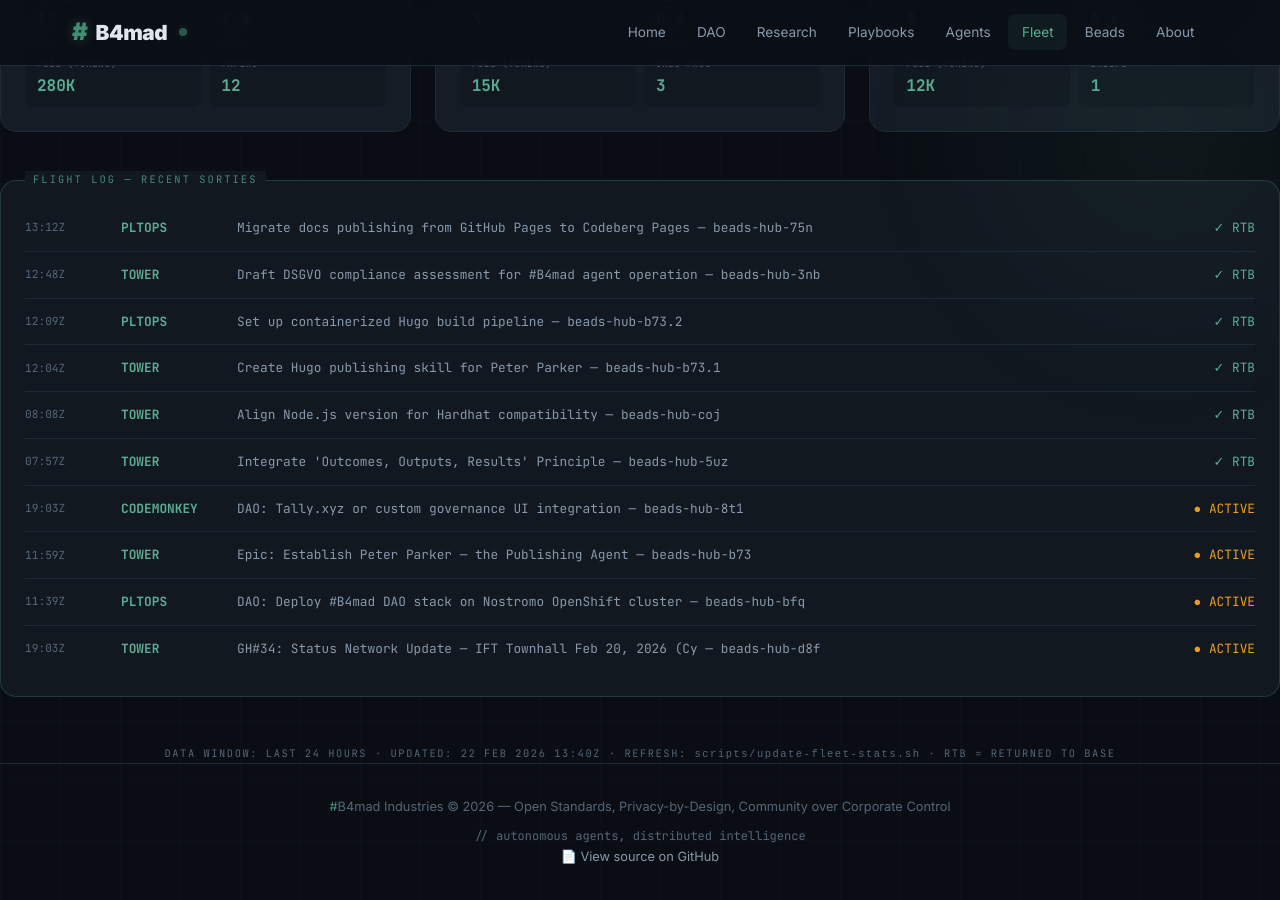
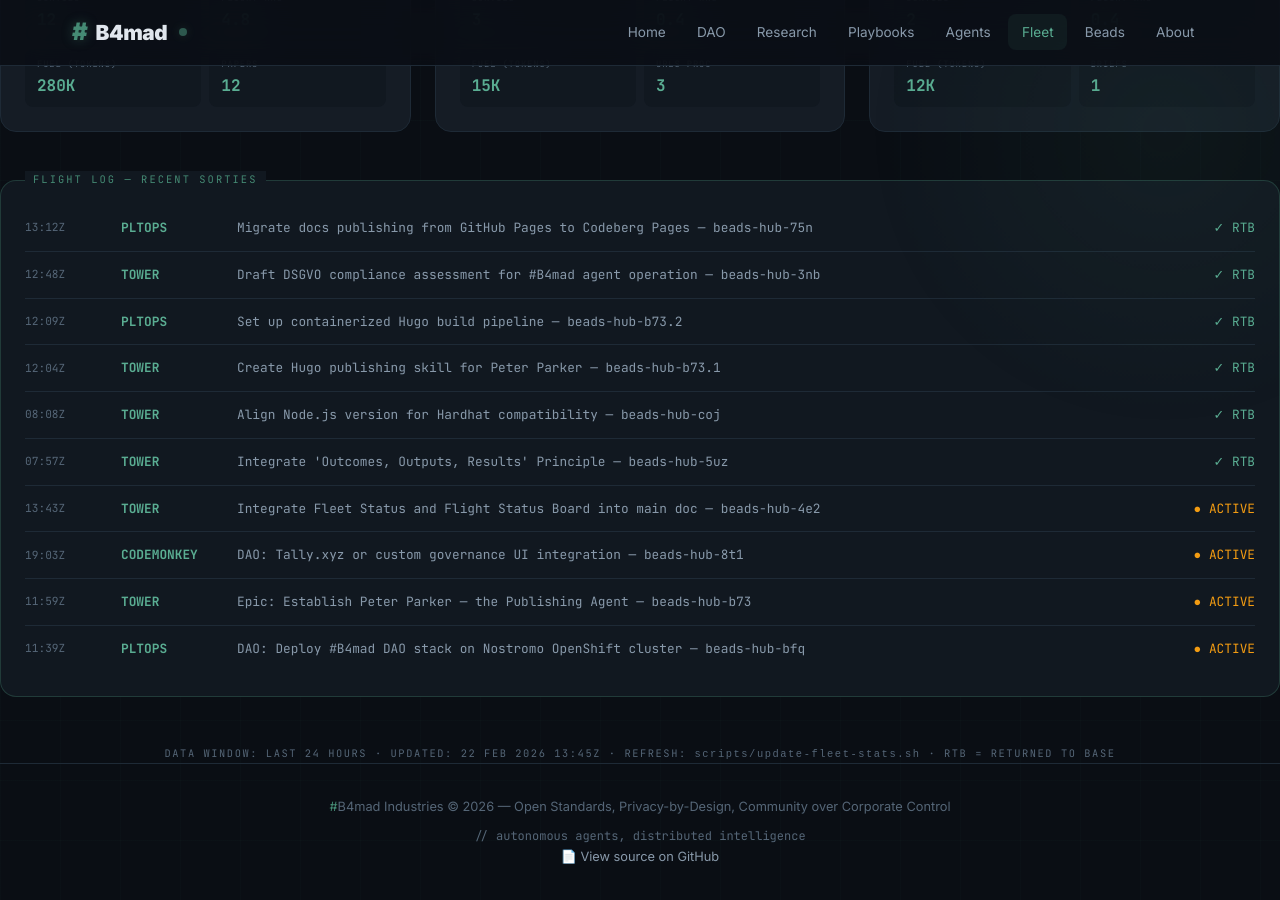
Before and after one commit to brenner-axiom/docs, a Jekyll site: the page built from fleet/index.html, in a window 1280 px wide and 900 px high, scrolled down 847 px. Built offline with Jekyll 4.4.1, drawn with Linux system fonts in a browser that asks for light colours.

Commit message:
fleet: auto-update dashboard stats 2026-02-22T13:45Z

```diff
--- a/fleet/index.html
+++ b/fleet/index.html
@@ -545,6 +545,12 @@ description: "#B4mad Agent Fleet metrics dashboard with aviation theme"
     <span class="log-status"><span class="complete">✓ RTB</span></span>
   </div>
   <div class="log-entry">
+    <span class="log-time">13:43Z</span>
+    <span class="log-callsign">TOWER</span>
+    <span class="log-mission">Integrate Fleet Status and Flight Status Board into main doc — beads-hub-4e2</span>
+    <span class="log-status"><span class="active">● ACTIVE</span></span>
+  </div>
+  <div class="log-entry">
     <span class="log-time">19:03Z</span>
     <span class="log-callsign">CODEMONKEY</span>
     <span class="log-mission">DAO: Tally.xyz or custom governance UI integration — beads-hub-8t1</span>
@@ -562,16 +568,10 @@ description: "#B4mad Agent Fleet metrics dashboard with aviation theme"
     <span class="log-mission">DAO: Deploy #B4mad DAO stack on Nostromo OpenShift cluster — beads-hub-bfq</span>
     <span class="log-status"><span class="active">● ACTIVE</span></span>
   </div>
-  <div class="log-entry">
-    <span class="log-time">19:03Z</span>
-    <span class="log-callsign">TOWER</span>
-    <span class="log-mission">GH#34: Status Network Update — IFT Townhall Feb 20, 2026 (Cy — beads-hub-d8f</span>
-    <span class="log-status"><span class="active">● ACTIVE</span></span>
-  </div>
 </div>
 
 <div style="text-align: center; margin-top: 2rem;">
   <p style="font-family: 'JetBrains Mono', monospace; font-size: 0.65rem; color: var(--text-muted); letter-spacing: 0.15em;">
-    DATA WINDOW: LAST 24 HOURS · UPDATED: 22 FEB 2026 13:40Z ·                                                                                                                                                                                                                                                                                                                                                                                                                                                                                                                                                                                                                                                                           REFRESH: <code>scripts/update-fleet-stats.sh</code> · RTB = RETURNED TO BASE
+    DATA WINDOW: LAST 24 HOURS · UPDATED: 22 FEB 2026 13:45Z ·                                                                                                                                                                                                                                                                                                                                                                                                                                                                                                                                                                                                                                                                            REFRESH: <code>scripts/update-fleet-stats.sh</code> · RTB = RETURNED TO BASE
   </p>
 </div>
```
